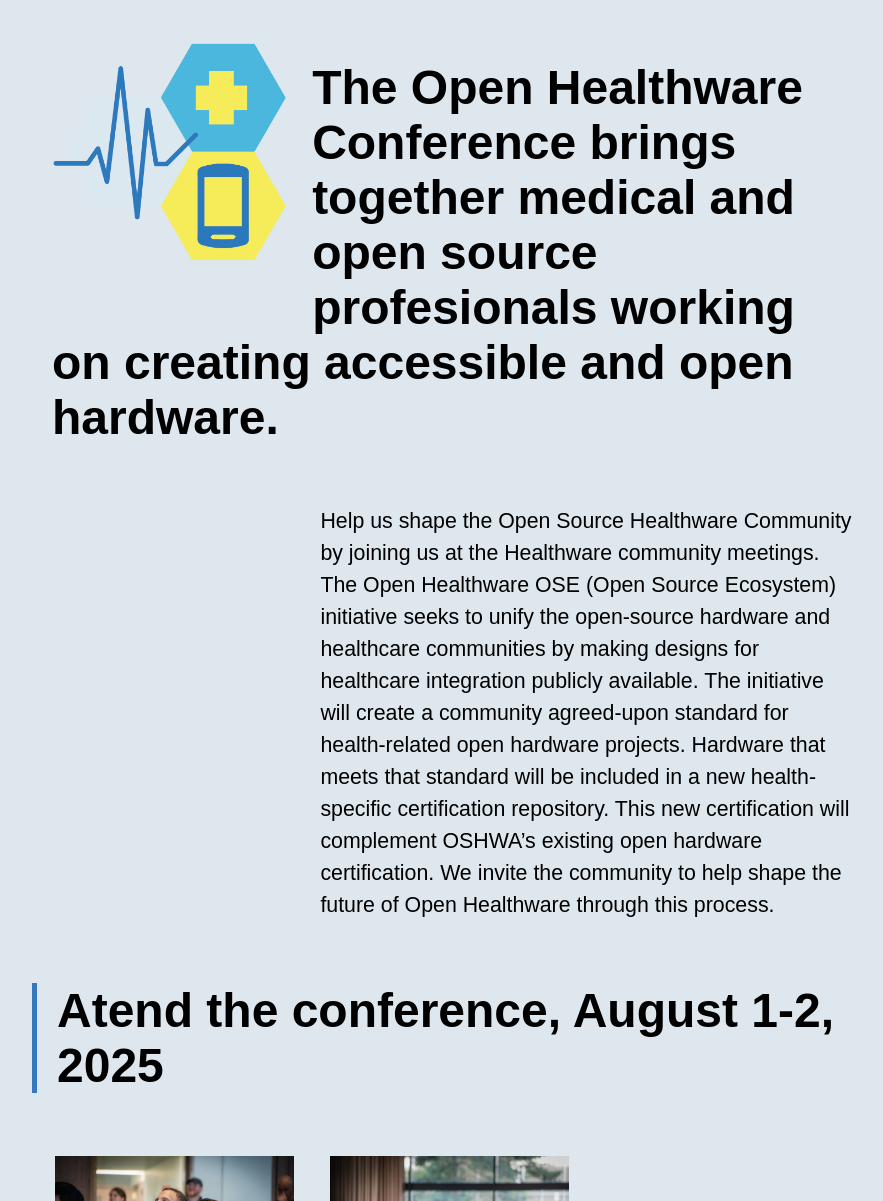
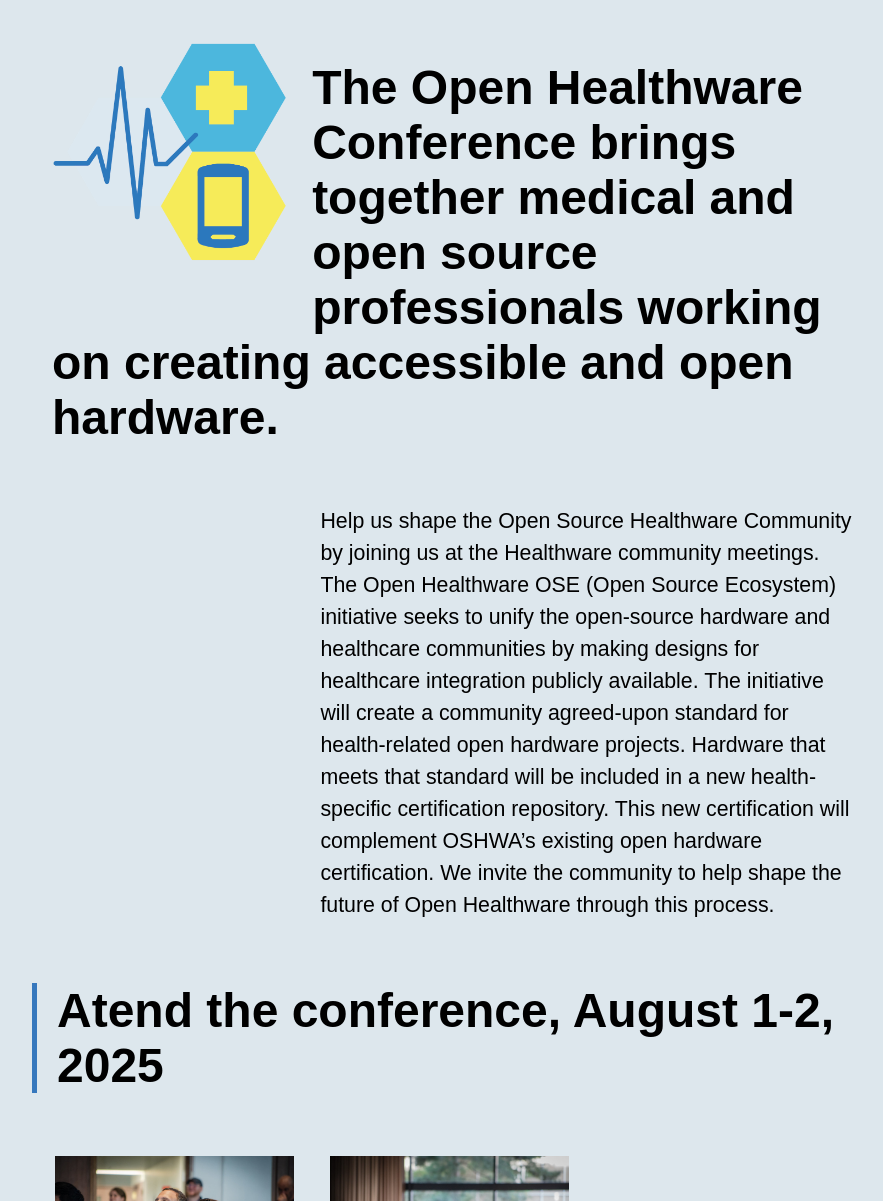
Before and after one commit to oshwa/healthware, a Jekyll site: the page built from index.markdown, in a window 1280 px wide and 1400 px high, scrolled down 311 px. Shown: the part 199-1400 px from the top of the window, without its empty margins (196-1079 px from the left). Built offline with Jekyll 4.4.1, drawn with Linux system fonts in a browser that asks for light colours; some of the changed text lies outside the part shown.

Commit message:
spelling error

```diff
--- a/_layouts/home.html
+++ b/_layouts/home.html
@@ -3,7 +3,7 @@
     <div class ="content">
         <div class ="content-block" id = "welcome">
             <img src="assets/images/icon.png">
-            <h2 style="border:none">The Open Healthware Conference brings together medical and open source profesionals working on creating accessible and open hardware.</h2>
+            <h2 style="border:none">The Open Healthware Conference brings together medical and open source professionals working on creating accessible and open hardware.</h2>
                <p> Help us shape the Open Source Healthware Community by joining us at the Healthware community meetings. The Open Healthware OSE (Open Source Ecosystem) initiative seeks to unify the open-source hardware and healthcare communities by making designs for healthcare integration publicly available. The initiative will create a community agreed-upon standard for health-related open hardware projects. Hardware that meets that standard will be included in a new health-specific certification repository. This new certification will complement OSHWA’s existing open hardware certification. We invite the community to help shape the future of Open Healthware through this process.
             </p>
         </div>
```
Also changed, not shown: other parts of _layouts/home.html (+1 -1 lines), 4 other files.
